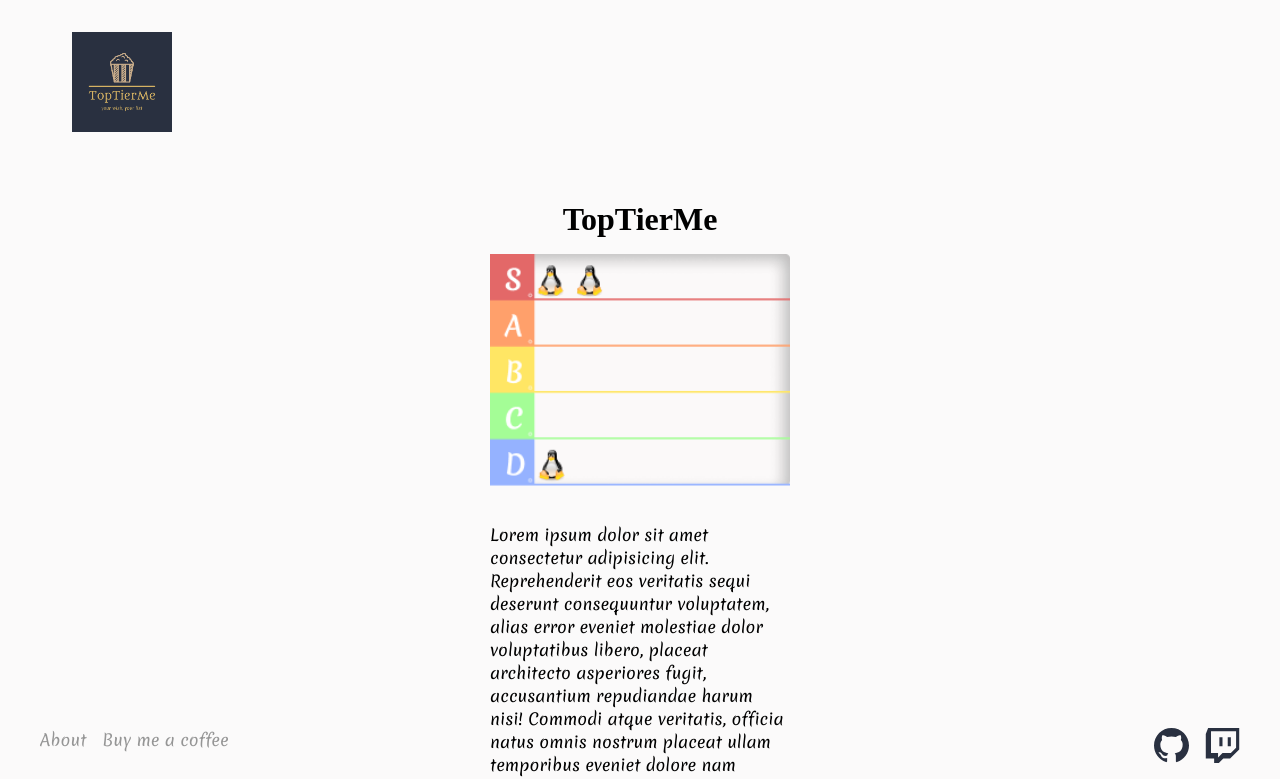
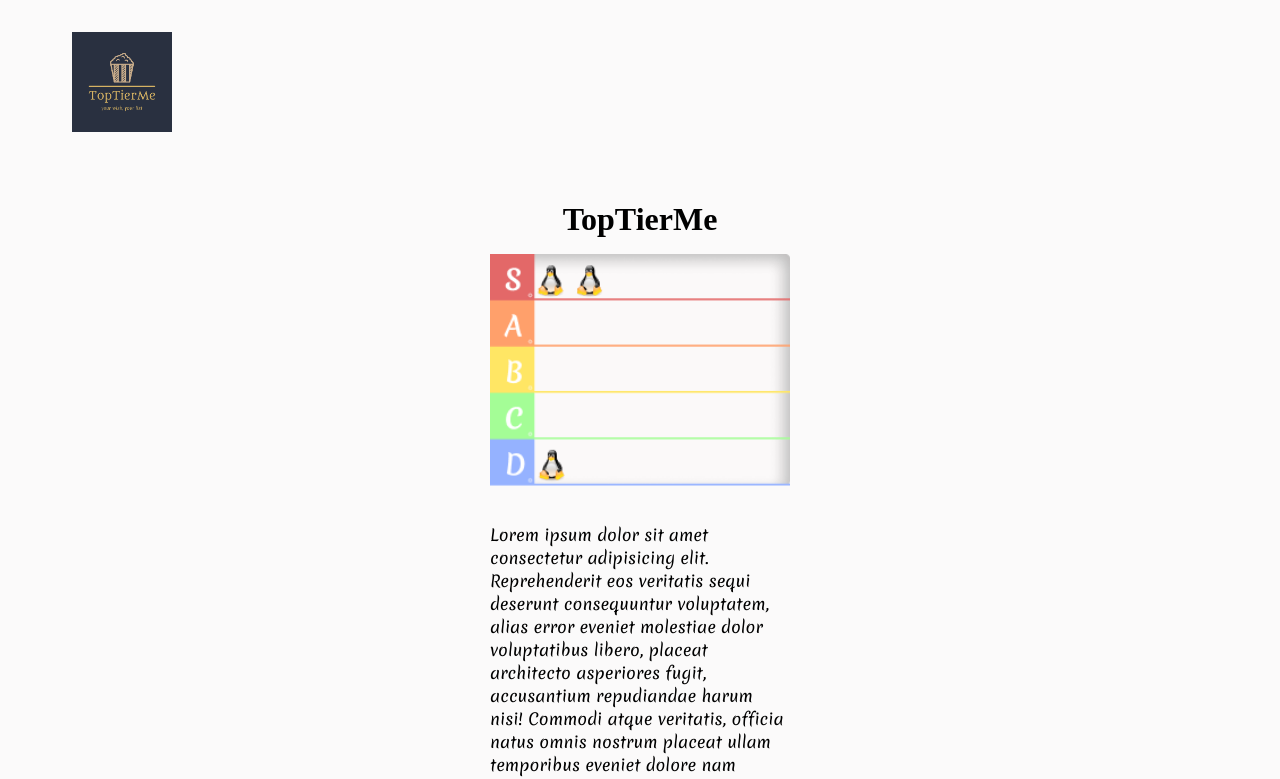
Before and after one commit to Benja-san/top-tier-me-app-frontend, an Angular app: page /home in a window 1280 px wide. Shown: the top 779 px of the page. Built offline with nearby package versions, Linux system fonts and the light colour scheme; a web font is replaced by a local one.

Commit message:
Fix responsive footer issue

```diff
--- a/src/_imports.scss
+++ b/src/_imports.scss
@@ -1,5 +1,9 @@
 $globalMaxWidth: 1200px;
 $globalPadding: 2rem;
+
+$headerSmartphoneHeight: 119px;
+$headerDesktopHeight: 169px;
+$footerHeight: 104px;
 
 $primaryColor: #293040;
 $secondaryColor: #d5b263;
--- a/src/app/app.component.scss
+++ b/src/app/app.component.scss
@@ -4,4 +4,11 @@
   max-width: $globalMaxWidth;
   margin: 0 auto;
   padding: $globalPadding;
+  min-height: calc(100vh - $headerSmartphoneHeight - $footerHeight);
 }
+
+@media screen and (min-width: $tabletMinWidth) {
+  .globalMain {
+    min-height: calc(100vh - $headerDesktopHeight - $footerHeight);
+  }
+}
--- a/src/app/component/footer/footer.component.scss
+++ b/src/app/component/footer/footer.component.scss
@@ -3,9 +3,6 @@
 .globalFooter {
   width: 100%;
   padding: $globalPadding;
-  position: fixed;
-  bottom: 0;
-  left: 0;
   .footerNav {
     display: flex;
     justify-content: space-between;
```
